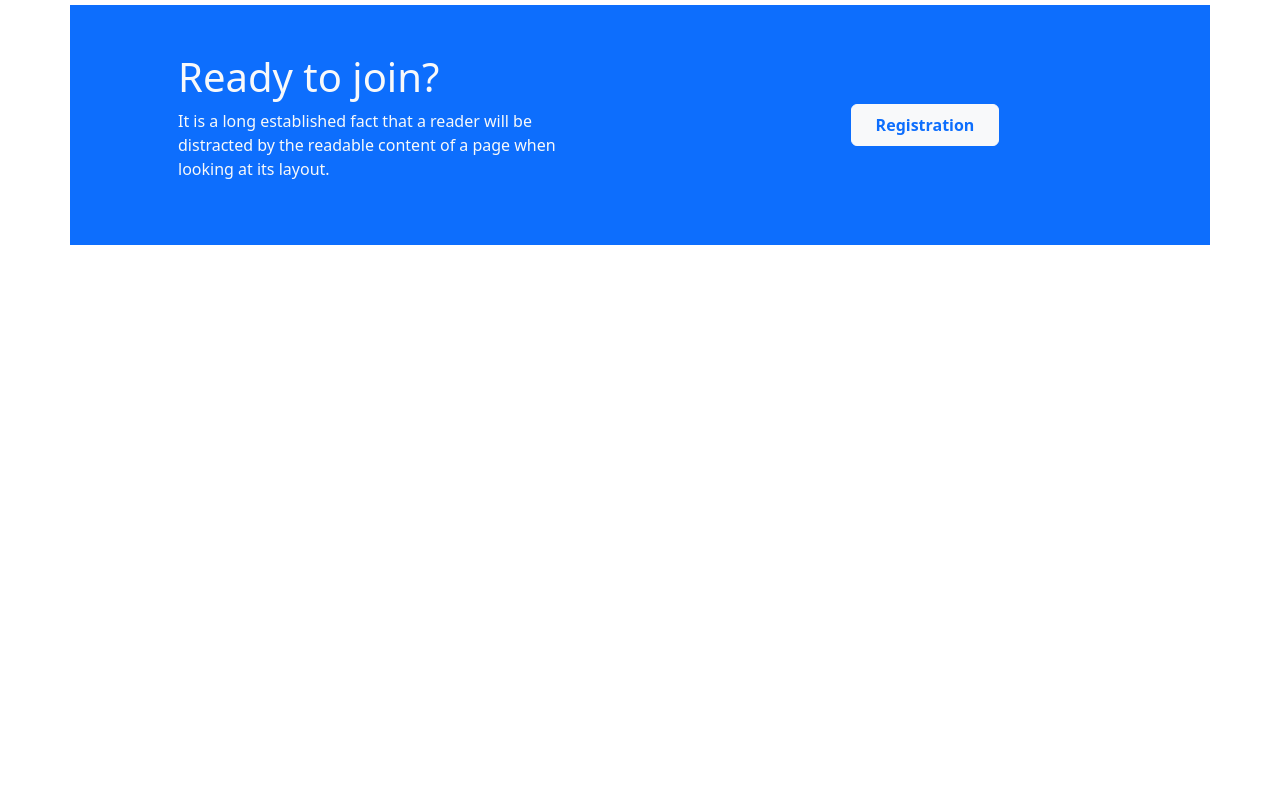
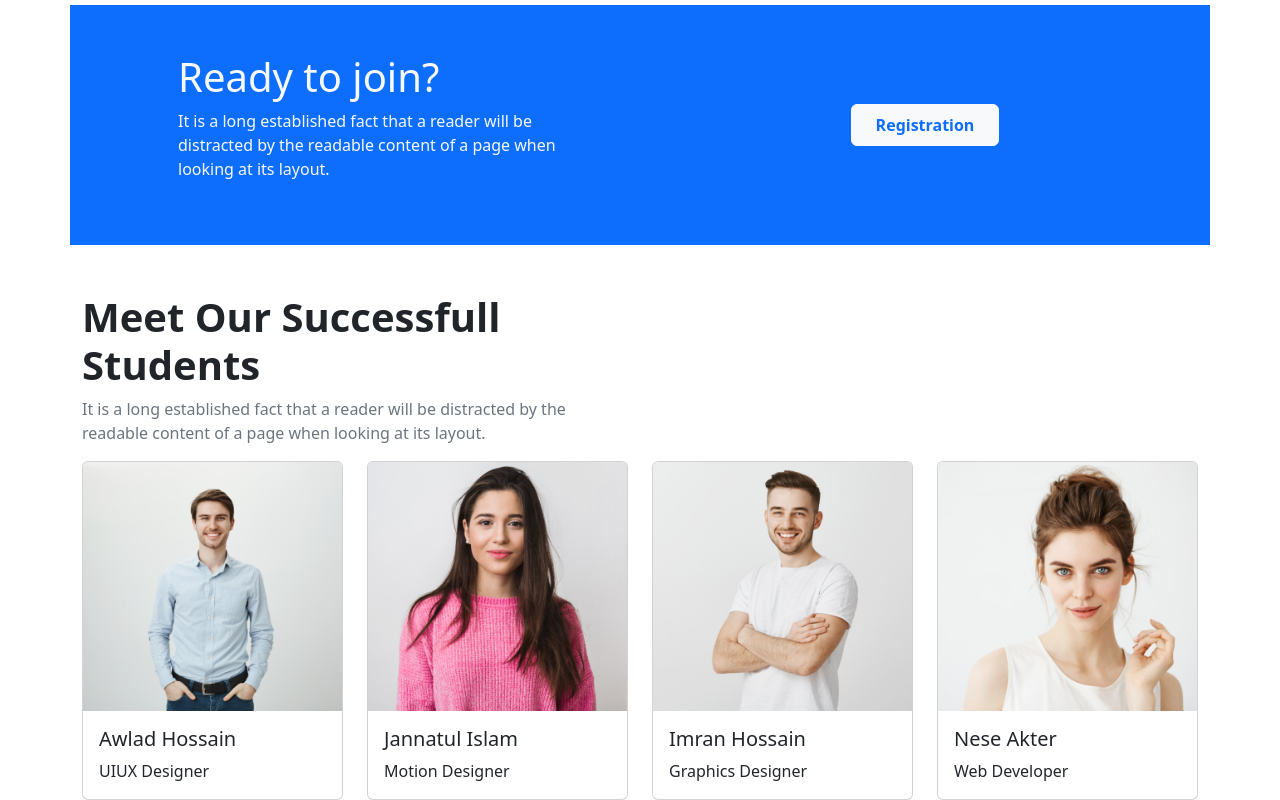
Before and after one commit to md-sajim/Our-education, a plain HTML site: page index.html in a window 1280 px wide. Shown: the part 2473-3273 px from the top of the page. Before the commit the page ends 2766 px from the top, so only its background shows below. Drawn offline with nearby package versions, Linux system fonts and the light colour scheme.

Commit message:
added studet card

```diff
--- a/index.html
+++ b/index.html
@@ -429,6 +429,61 @@
             </div>
         </section>
         <!-- Register section end with modal -->
+        <!-- Our success student start -->
+        <section class="container">
+            <div class=" text-center text-xl-start text-lg-start text-md-start">
+
+                <h1 class="fw-bold">
+                    Meet Our Successfull <br> Students
+                </h1>
+                <p class="text-secondary">It is a long established fact that a reader will be distracted by the <br>
+                    readable content of a page
+                    when
+                    looking at its layout.</p>
+
+            </div>
+            <!--student card group start -->
+            <div class="row row-cols-1 row-cols-md-2 g-4">
+                <div class="col-12 col-sm-12 col-md-6 col-lg-3">
+                    <div class="card">
+                        <img src="images/student/student-1.png" class="card-img-top" alt="...">
+                        <div class="card-body">
+                            <h5 class="card-title">Awlad Hossain</h5>
+                            <p class="card-text">UIUX Designer</p>
+                        </div>
+                    </div>
+                </div>
+                <div class="col-12 col-sm-12 col-md-6 col-lg-3">
+                    <div class="card">
+                        <img src="images/student/student-2.png" class="card-img-top" alt="...">
+                        <div class="card-body">
+                            <h5 class="card-title">Jannatul Islam</h5>
+                            <p class="card-text">Motion Designer</p>
+                        </div>
+                    </div>
+                </div>
+                <div class="col-12 col-sm-12 col-md-6 col-lg-3">
+                    <div class="card">
+                        <img src="images/student/student-3.png" class="card-img-top" alt="...">
+                        <div class="card-body">
+                            <h5 class="card-title">Imran Hossain</h5>
+                            <p class="card-text">Graphics Designer</p>
+                        </div>
+                    </div>
+                </div>
+                <div class="col-12 col-sm-12 col-md-6 col-lg-3">
+                    <div class="card">
+                        <img src="images/student/student-4.png" class="card-img-top" alt="...">
+                        <div class="card-body">
+                            <h5 class="card-title">Nese Akter</h5>
+                            <p class="card-text">Web Developer</p>
+                        </div>
+                    </div>
+                </div>
+            </div>
+            <!--student card group end -->
+        </section>
+        <!-- Our success student end -->
 
     </main>
     <!-- main section end -->
```
